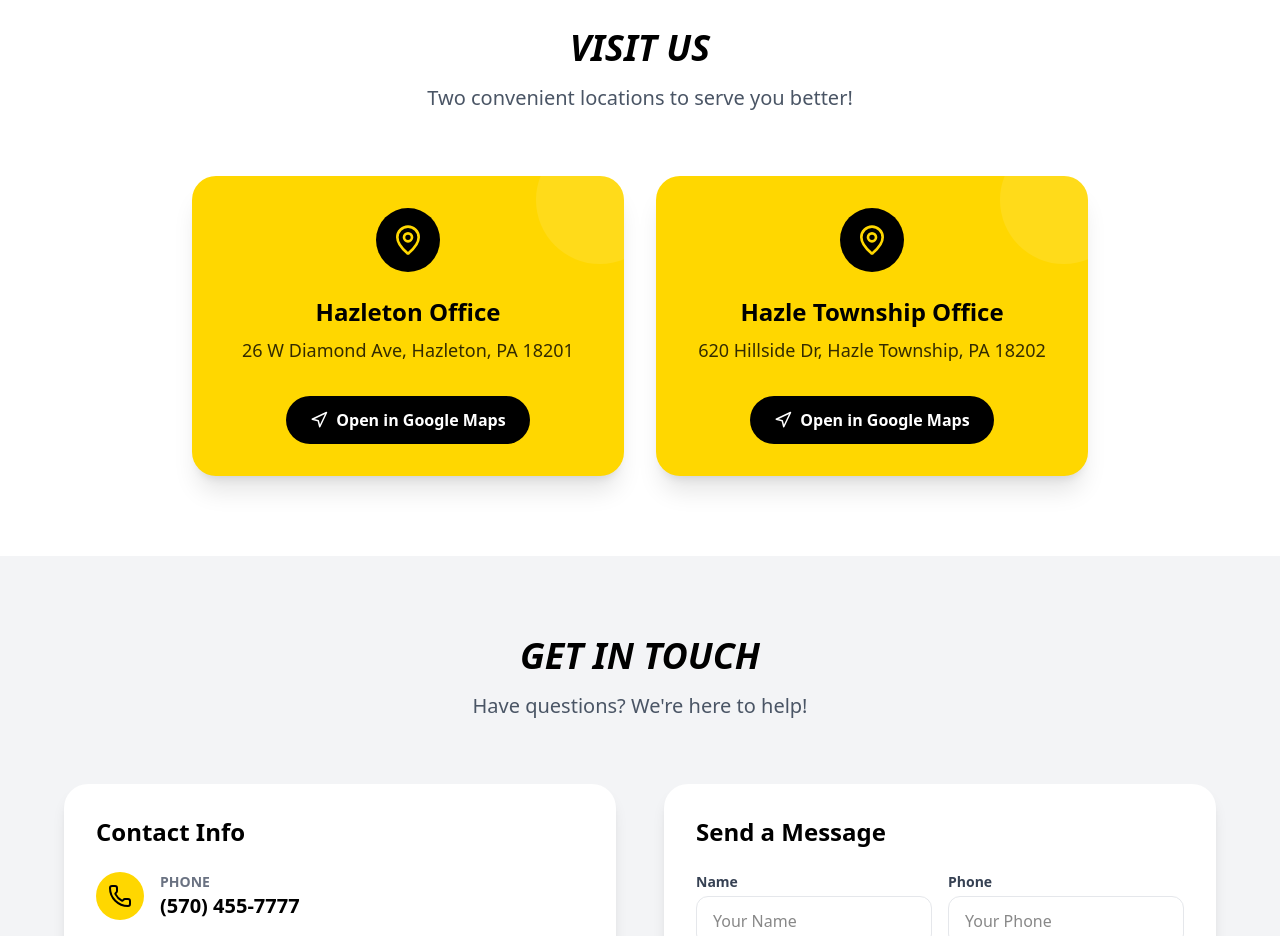
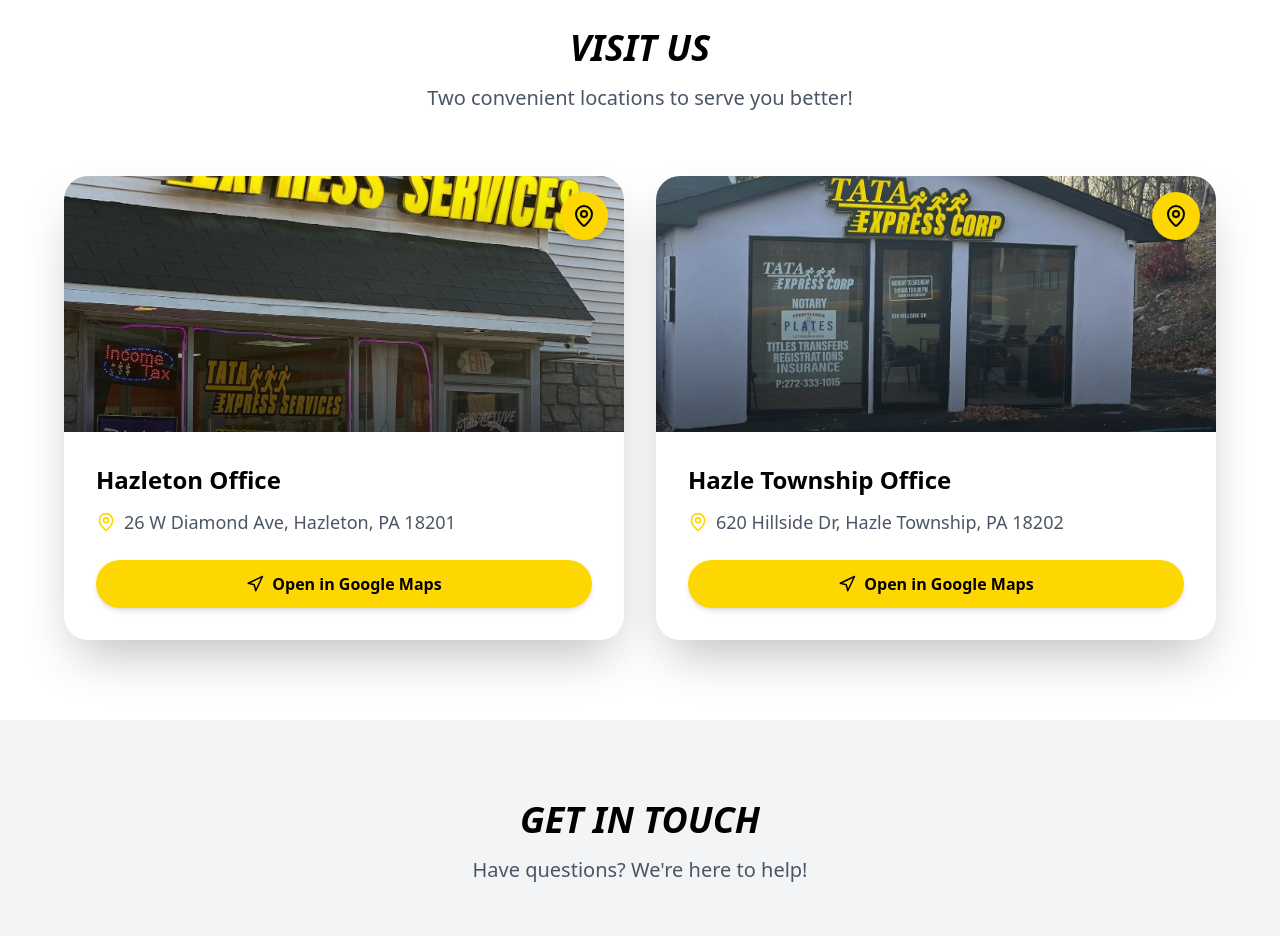
Before and after one commit to alverdeljesus/tataxpress, a Next.js app: page /en in a window 1280 px wide. Shown: the part 1440-2376 px from the top of the page. Built offline with nearby package versions, Linux system fonts and the light colour scheme.

Commit message:
feat: add location images to Locations section

```diff
--- a/components/Locations.tsx
+++ b/components/Locations.tsx
@@ -3,17 +3,20 @@
 import { motion } from "framer-motion";
 import { MapPin, Navigation } from "lucide-react";
 import { useTranslations } from 'next-intl';
+import Image from "next/image";
 
 const locations = [
     {
         nameKey: "hazleton",
         address: "26 W Diamond Ave, Hazleton, PA 18201",
         mapLink: "https://www.google.com/maps/search/?api=1&query=26+W+Diamond+Ave,+Hazleton,+PA+18201",
+        image: "/tatadiamond.JPG",
     },
     {
         nameKey: "hazleTownship",
         address: "620 Hillside Dr, Hazle Township, PA 18202",
         mapLink: "https://www.google.com/maps/search/?api=1&query=620+Hillside+Dr,+Hazle+Township,+PA+18202",
+        image: "/tatahillside.JPG",
     },
 ];
 
@@ -32,26 +35,40 @@
                     </p>
                 </div>
 
-                <div className="grid grid-cols-1 md:grid-cols-2 gap-8 max-w-4xl mx-auto">
+                <div className="grid grid-cols-1 md:grid-cols-2 gap-8 max-w-6xl mx-auto">
                     {locations.map((location, index) => (
                         <motion.div
                             key={location.nameKey}
-                            initial={{ opacity: 0, scale: 0.9 }}
-                            whileInView={{ opacity: 1, scale: 1 }}
+                            initial={{ opacity: 0, y: 30 }}
+                            whileInView={{ opacity: 1, y: 0 }}
                             viewport={{ once: true }}
                             transition={{ delay: index * 0.2 }}
-                            className="bg-brand-yellow p-8 rounded-3xl shadow-xl flex flex-col items-center text-center relative overflow-hidden group"
+                            className="bg-white rounded-3xl shadow-2xl overflow-hidden group hover:shadow-3xl transition-shadow duration-300"
                         >
-                            <div className="absolute top-0 right-0 w-32 h-32 bg-white/10 rounded-full -mr-10 -mt-10 transition-transform group-hover:scale-150 duration-500" />
+                            {/* Image */}
+                            <div className="relative h-64 overflow-hidden">
+                                <Image
+                                    src={location.image}
+                                    alt={t(location.nameKey)}
+                                    fill
+                                    className="object-cover group-hover:scale-110 transition-transform duration-500"
+                                />
+                                {/* Yellow overlay gradient */}
+                                <div className="absolute inset-0 bg-gradient-to-t from-black/60 via-black/20 to-transparent" />
 
-                            <div className="w-16 h-16 bg-black rounded-full flex items-center justify-center mb-6 text-brand-yellow z-10">
-                                <MapPin size={32} />
+                                {/* Location icon badge */}
+                                <div className="absolute top-4 right-4 w-12 h-12 bg-brand-yellow rounded-full flex items-center justify-center shadow-lg">
+                                    <MapPin size={24} className="text-black" />
+                                </div>
                             </div>
 
-                            <h3 className="text-2xl font-bold text-black mb-2 z-10">
+                            {/* Content */}
+                            <div className="p-8">
+                                <h3 className="text-2xl font-bold text-black mb-3">
                                     {t(location.nameKey)}
                                 </h3>
-                            <p className="text-black/80 font-medium mb-8 z-10 text-lg">
+                                <p className="text-gray-600 font-medium mb-6 text-lg flex items-start gap-2">
+                                    <MapPin size={20} className="text-brand-yellow shrink-0 mt-1" />
                                     {location.address}
                                 </p>
 
@@ -59,11 +76,12 @@
                                     href={location.mapLink}
                                     target="_blank"
                                     rel="noopener noreferrer"
-                                className="inline-flex items-center gap-2 bg-black text-white px-6 py-3 rounded-full font-bold hover:bg-gray-800 transition-colors z-10"
+                                    className="inline-flex items-center gap-2 bg-brand-yellow text-black px-6 py-3 rounded-full font-bold hover:bg-yellow-400 transition-colors shadow-md w-full justify-center"
                                 >
                                     <Navigation size={18} />
                                     {t('openInMaps')}
                                 </a>
+                            </div>
                         </motion.div>
                     ))}
                 </div>
```
Also changed, not shown: public/tatadiamond.JPG (added), public/tatahillside.JPG (added). Lines whose indentation alone changed are shown as unchanged.
